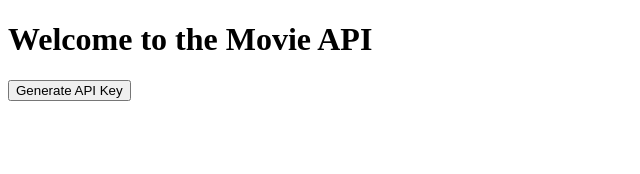
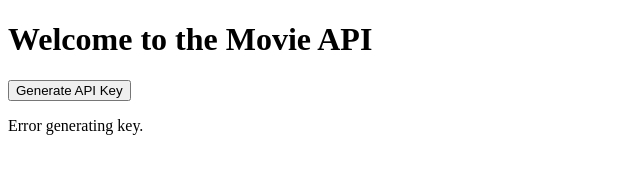
Before and after one commit to Sayurami/Movie-api, a website: page public/index.html in a window 1280 px wide. Both pictures are taken after a click on the button "Generate API Key". Shown: the whole page, without its empty margins (0-640 px from the left). Drawn offline with Linux system fonts and the light colour scheme; no server answers.

Commit message:
Update index.html

```diff
--- a/public/index.html
+++ b/public/index.html
@@ -10,9 +10,14 @@
 
   <script>
     async function generateKey() {
-      const response = await fetch('/generate-key', { method: 'POST' });
-      const data = await response.json();
-      document.getElementById('result').innerText = "Your API Key: " + data.apiKey;
+      try {
+        const response = await fetch('/generate-key', { method: 'POST' });
+        const data = await response.json();
+        document.getElementById('result').innerText = "Your API Key: " + data.apiKey;
+      } catch (error) {
+        document.getElementById('result').innerText = "Error generating key.";
+        console.error(error);
+      }
     }
   </script>
 </body>
```
